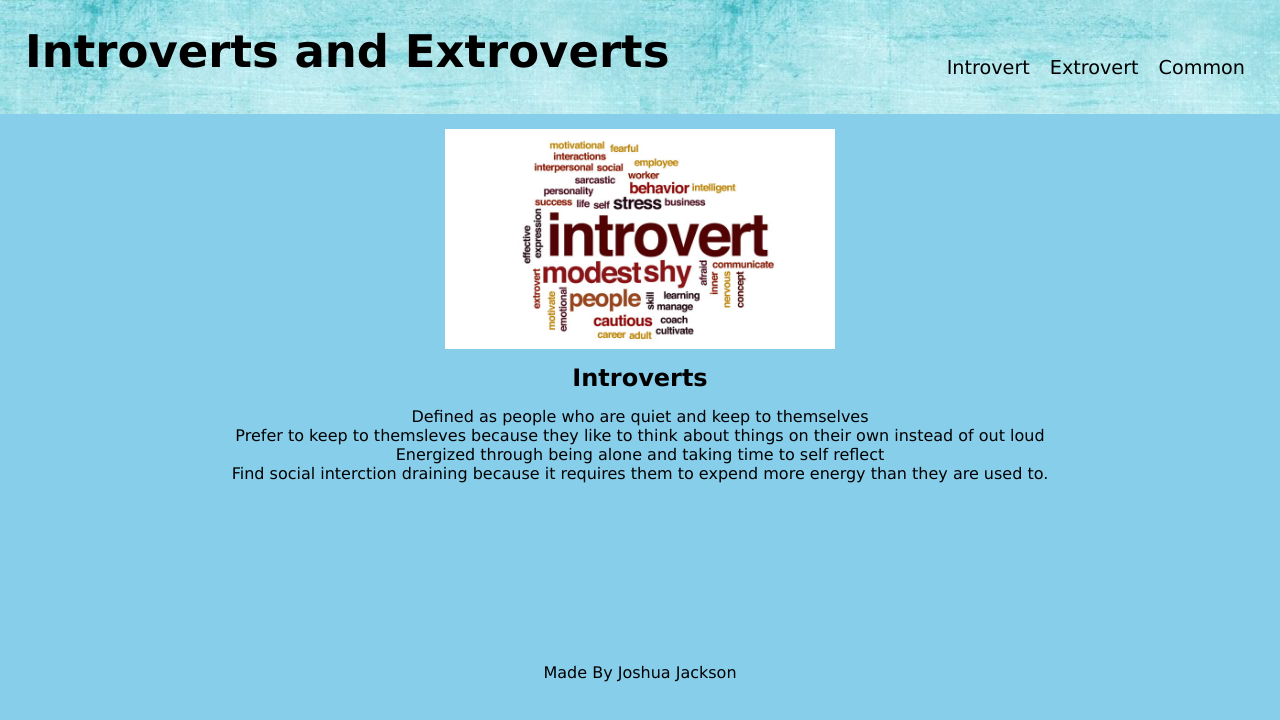
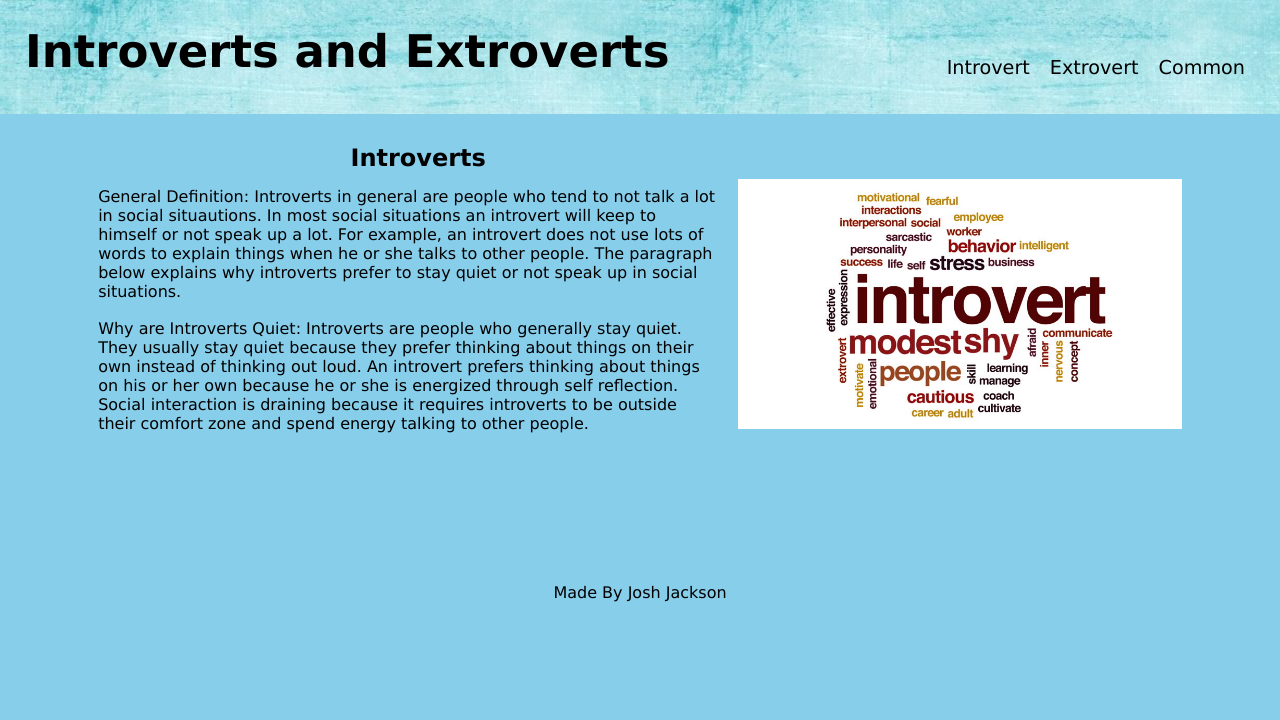
Before and after one commit to Joker282855/introvert-webpage, a React (Create React App) app: page /introvert-webpage in a window 1280 px wide. Shown: the top 720 px of the page. Built offline with nearby package versions, Linux system fonts and the light colour scheme.

Commit message:
got the layout of the introvert page set up to where I used paragraphs to explain how introverts are percieved and why they stay quiet

```diff
--- a/src/components/Footer/index.js
+++ b/src/components/Footer/index.js
@@ -4,7 +4,9 @@ function Footer() {
     return (
         <footer>
             <div>
-                <p>Made By Joshua Jackson</p>
+                <p>
+                    Made By Josh Jackson
+                </p>
             </div>
         </footer>
     )
--- a/src/components/Introvert/index.js
+++ b/src/components/Introvert/index.js
@@ -4,27 +4,26 @@ import Introverted from "../../assests/inverts/introvert.jpg"
 function Introvert() {
     return (
         <section id="inner" className="introvert">
-            <img src={Introverted} alt="words describing introverts" />
             <div className="inverted">
                 <h2>Introverts</h2>
-                <ul>
-                    <li>
-                        Defined as people who are quiet and keep to themselves
-                    </li>
-                    <li>
-                        Prefer to keep to themsleves because they like to think
-                        about things on their own instead of out loud
-                    </li>
-                    <li>
-                        Energized through being alone and taking time to
-                        self reflect
-                    </li>
-                    <li>
-                        Find social interction draining because it requires them to expend
-                        more energy than they are used to.
-                    </li>
-                </ul>
+                <p>
+                    General Definition: Introverts in general are people who tend to not talk a lot in social
+                    situautions. In most social situations an introvert will keep to himself or not speak up a
+                    lot. For example, an introvert does not use lots of words to explain things when he or she
+                    talks to other people. The paragraph below explains why introverts prefer to stay quiet or
+                    not speak up in social situations.
+                </p>
+                <br></br>
+                <p>
+                    Why are Introverts Quiet: Introverts are people who generally stay quiet.
+                    They usually stay quiet because they prefer thinking about things on their own
+                    instead of thinking out loud. An introvert prefers thinking about things on his or her own
+                    because he or she is energized through self reflection. Social interaction is draining because
+                    it requires introverts to be outside their comfort zone and spend energy talking to other people.
+                </p>
+
             </div>
+            <img src={Introverted} alt="words describing introverts" />
         </section>
     )
 }
--- a/src/index.css
+++ b/src/index.css
@@ -40,13 +40,13 @@ header nav ul li a {
   color: black;
 }
 footer {
-  margin-top: 180px;
+  margin-top: 150px;
   text-align: center;
   font-family: 'Lucida Sans', 'Lucida Sans Regular', 'Lucida Grande', 'Lucida Sans Unicode', Geneva, Verdana, sans-serif;
 }
 .introvert {
   width: 100%;
-  height: 100%;
+  height: 60%;
   margin-top: 15px;
   margin-bottom: 15px;
   display: flex;
@@ -54,10 +54,11 @@ footer {
   justify-content: center;
 }
 .introvert img {
-  height: 220px;
+  margin-top: 50px;
+  height: 250px;
 }
 .inverted {
-  width: 100%;
+  width: 50%
 }
 .inverted h2 {
   text-align: center;
@@ -65,9 +66,10 @@ footer {
   margin-bottom: 15px;
   font-family: 'Lucida Sans', 'Lucida Sans Regular', 'Lucida Grande', 'Lucida Sans Unicode', Geneva, Verdana, sans-serif;
 }
-.inverted ul li {
-  text-align: center;
+.inverted p {
+  text-align: left;
   font-family: 'Lucida Sans', 'Lucida Sans Regular', 'Lucida Grande', 'Lucida Sans Unicode', Geneva, Verdana, sans-serif;
+  padding-right: 20px;
 }
 .extrovert {
   width: 100%;
@@ -78,13 +80,8 @@ footer {
   flex-wrap: wrap;
   justify-content: center;
 }
-
 .extrovert img {
   height: 240px;
-}
-.extrovert ul {
-  align-items: center;
-  font-family: 'Lucida Sans', 'Lucida Sans Regular', 'Lucida Grande', 'Lucida Sans Unicode', Geneva, Verdana, sans-serif;
 }
 .going {
   width: 100%;
```
